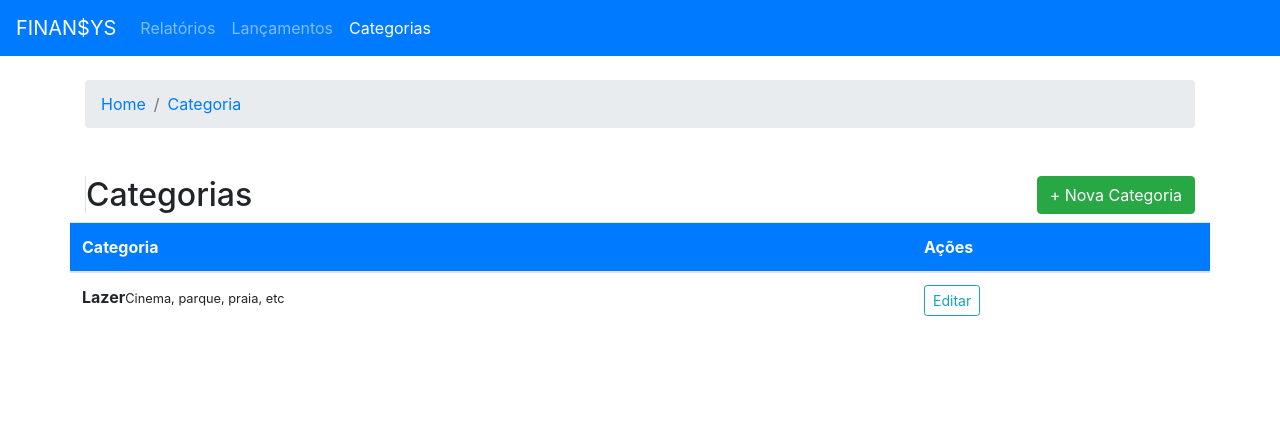
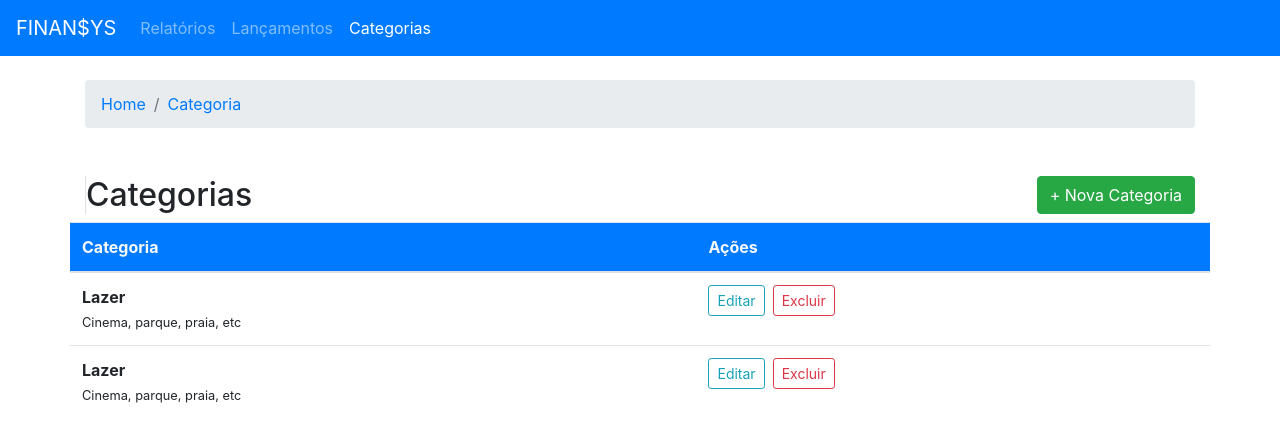
Before and after one commit to FabioVasconcelos/finansys, an Angular app: page /categories in a window 1280 px wide. Shown: the top 442 px of the page. Built offline with nearby package versions, Linux system fonts and the light colour scheme.

Commit message:
adding category model

```diff
--- a/src/app/pages/categories/category-list/category-list.component.html
+++ b/src/app/pages/categories/category-list/category-list.component.html
@@ -29,10 +29,23 @@
       <tr>
         <td>
           <strong>Lazer</strong>
+          <br/>
           <small>Cinema, parque, praia, etc</small>
         </td>
         <td>
-          <a [routerLink]="[12, 'edit']" class="btn btn-outline-info btn-sm">Editar</a>
+          <a [routerLink]="[12, 'edit']" class="btn btn-outline-info btn-sm mr-2">Editar</a>
+          <button (click)="alert('excluir')" class="btn btn-outline-danger btn-sm">Excluir</button>
+        </td>
+      </tr>
+      <tr>
+        <td>
+          <strong>Lazer</strong>
+          <br/>
+          <small>Cinema, parque, praia, etc</small>
+        </td>
+        <td>
+          <a [routerLink]="[12, 'edit']" class="btn btn-outline-info btn-sm mr-2">Editar</a>
+          <button (click)="alert('excluir')" class="btn btn-outline-danger btn-sm">Excluir</button>
         </td>
       </tr>
     </tbody>
```
Also changed, not shown: src/app/pages/in-memory-database.ts (added, +13 -0 lines), src/app/pages/shared/category.model.ts (added, +7 -0 lines).
